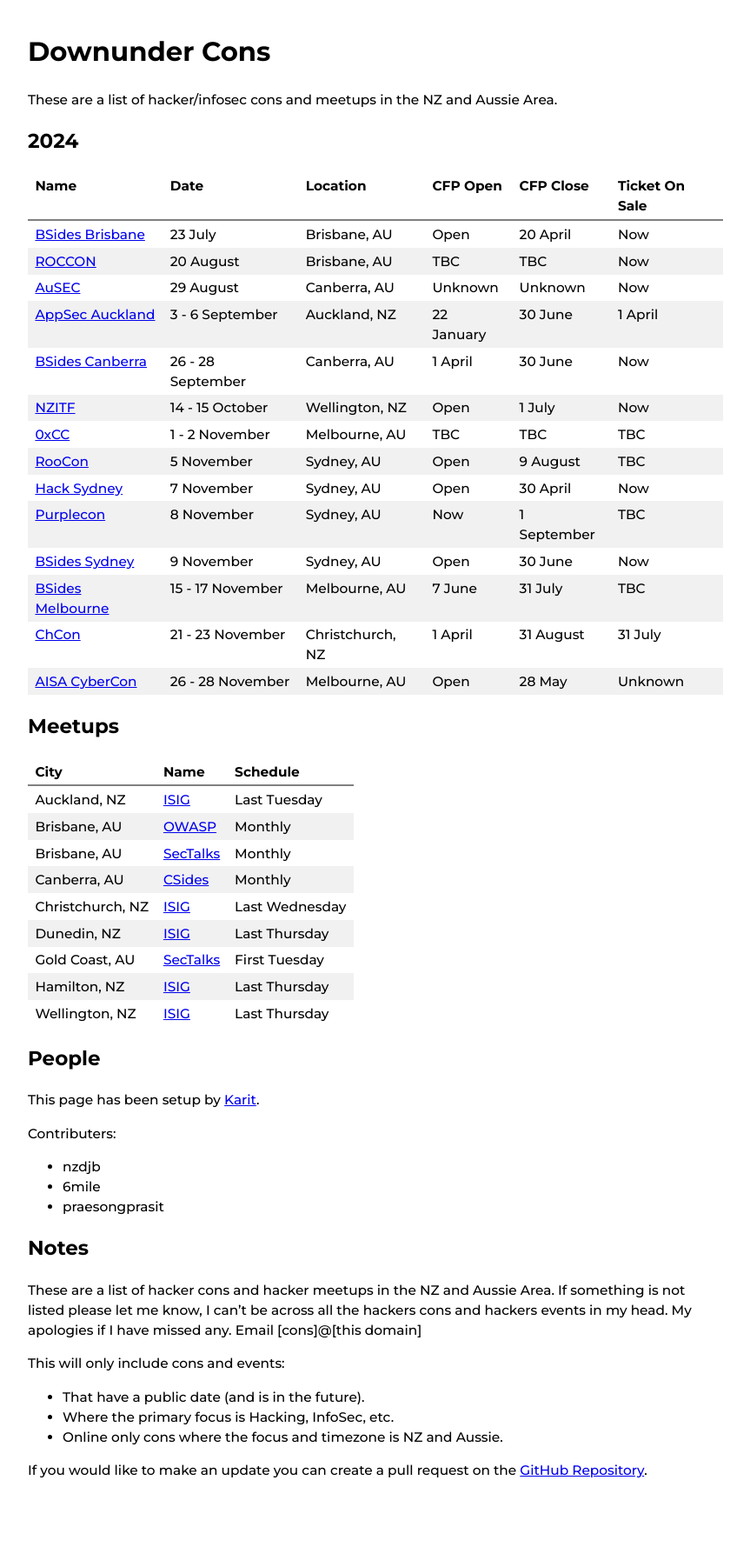
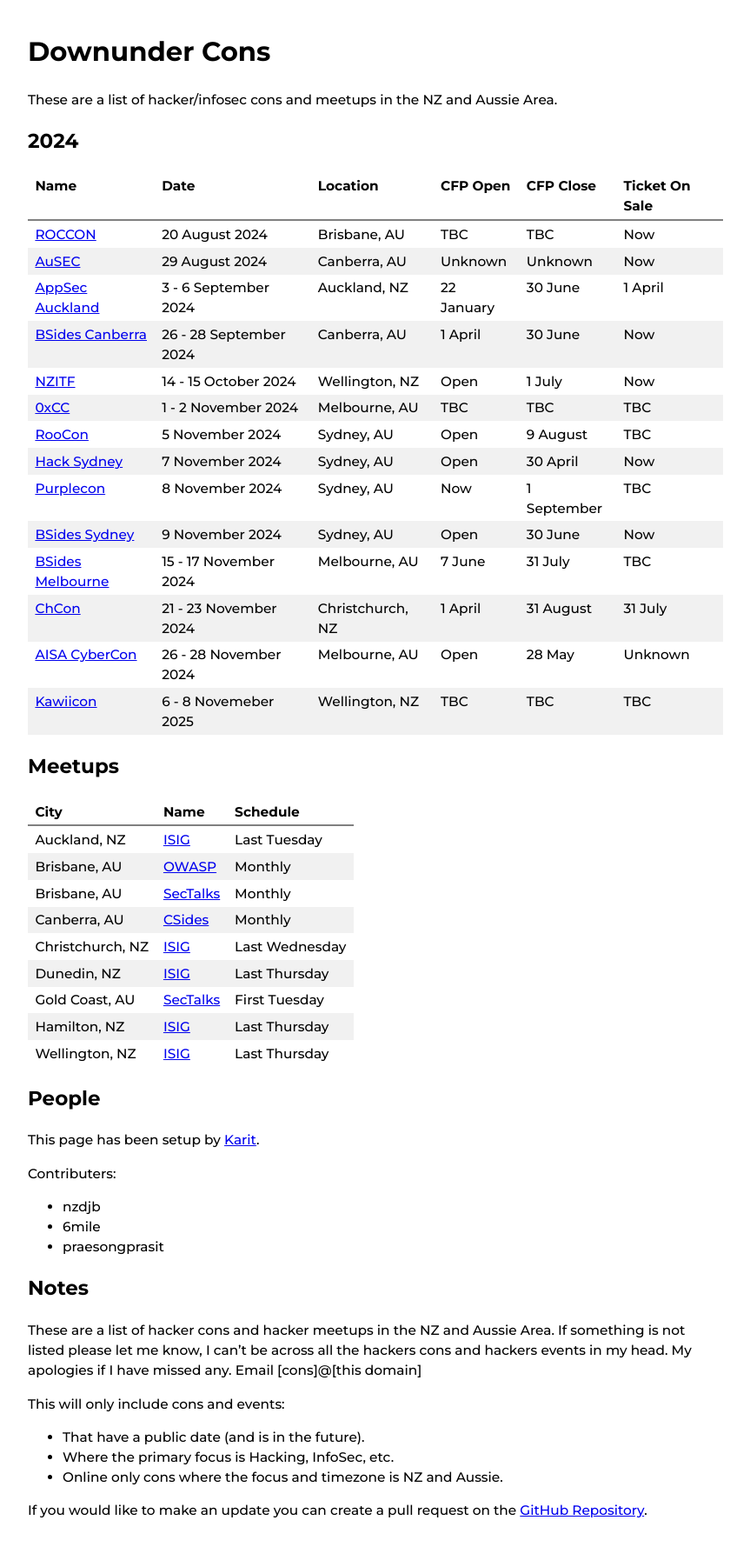
Before and after one commit to nzkarit/downundercons, a Jekyll site: the page built from index.markdown, in a window 1280 px wide. Shown: the whole page at 87% size, without its empty margins (208-1071 px from the left). Built offline with Jekyll 4.4.1, drawn with Linux system fonts in a browser that asks for light colours; before the commit the page ends 1733 px from its top, so only the background shows below that.

Commit message:
Update index.markdown

```diff
--- a/index.markdown
+++ b/index.markdown
@@ -9,20 +9,20 @@ These are a list of hacker/infosec cons and meetups in the NZ and Aussie Area.
 
 | Name | Date | Location | CFP Open | CFP Close | Ticket On Sale |
 | ---- | ---- | -------- | -------- | --------- | -------------- |
-| [BSides Brisbane](https://bsidesbrisbane.com/) | 23 July | Brisbane, AU | Open | 20 April | Now |
-| [ROCCON](https://www.realmsofcyber.com/) | 20 August | Brisbane, AU | TBC | TBC | Now |
-| [AuSEC](https://publicsectornetwork.com/event/australian-security-summit-ausec/) | 29 August | Canberra, AU | Unknown | Unknown | Now |
-| [AppSec Auckland](https://appsec.org.nz/conference/) | 3 - 6 September | Auckland, NZ | 22 January | 30 June | 1 April |
-| [BSides Canberra](https://www.bsidesau.com.au/) | 26 - 28 September | Canberra, AU | 1 April | 30 June | Now |
-| [NZITF](https://nzitf.org.nz/conference-details) | 14 - 15 October | Wellington, NZ | Open | 1 July | Now |
-| [0xCC](https://0xcc.sh/) | 1 - 2 November | Melbourne, AU | TBC | TBC | TBC |
-| [RooCon](https://x.com/RooCon_AU) | 5 November | Sydney, AU | Open | 9 August | TBC |
-| [Hack Sydney](https://www.hack.sydney/) | 7 November | Sydney, AU | Open | 30 April | Now |
-| [Purplecon](https://purplecon.org/) | 8 November | Sydney, AU | Now | 1 September | TBC |
-| [BSides Sydney](https://bsides.sydney) | 9 November | Sydney, AU | Open | 30 June | Now |
-| [BSides Melbourne](https://www.bsidesmelbourne.com/) | 15 - 17 November | Melbourne, AU | 7 June | 31 July | TBC |
-| [ChCon](https://2024.chcon.nz/) | 21 - 23 November | Christchurch, NZ | 1 April | 31 August | 31 July |
-| [AISA CyberCon](https://conference.aisa.org.au/QuickEventWebsitePortal/2024-australian-cyber-conference-melbourne/cfs-site) | 26 - 28 November | Melbourne, AU | Open | 28 May | Unknown |
+| [ROCCON](https://www.realmsofcyber.com/) | 20 August 2024 | Brisbane, AU | TBC | TBC | Now |
+| [AuSEC](https://publicsectornetwork.com/event/australian-security-summit-ausec/) | 29 August 2024 | Canberra, AU | Unknown | Unknown | Now |
+| [AppSec Auckland](https://appsec.org.nz/conference/) | 3 - 6 September 2024 | Auckland, NZ | 22 January | 30 June | 1 April |
+| [BSides Canberra](https://www.bsidesau.com.au/) | 26 - 28 September 2024 | Canberra, AU | 1 April | 30 June | Now |
+| [NZITF](https://nzitf.org.nz/conference-details) | 14 - 15 October 2024 | Wellington, NZ | Open | 1 July | Now |
+| [0xCC](https://0xcc.sh/) | 1 - 2 November 2024 | Melbourne, AU | TBC | TBC | TBC |
+| [RooCon](https://x.com/RooCon_AU) | 5 November 2024 | Sydney, AU | Open | 9 August | TBC |
+| [Hack Sydney](https://www.hack.sydney/) | 7 November 2024 | Sydney, AU | Open | 30 April | Now |
+| [Purplecon](https://purplecon.org/) | 8 November 2024 | Sydney, AU | Now | 1 September | TBC |
+| [BSides Sydney](https://bsides.sydney) | 9 November 2024 | Sydney, AU | Open | 30 June | Now |
+| [BSides Melbourne](https://www.bsidesmelbourne.com/) | 15 - 17 November 2024 | Melbourne, AU | 7 June | 31 July | TBC |
+| [ChCon](https://2024.chcon.nz/) | 21 - 23 November 2024 | Christchurch, NZ | 1 April | 31 August | 31 July |
+| [AISA CyberCon](https://conference.aisa.org.au/QuickEventWebsitePortal/2024-australian-cyber-conference-melbourne/cfs-site) | 26 - 28 November 2024 | Melbourne, AU | Open | 28 May | Unknown |
+| [Kawiicon](https://kawaiicon.org/) | 6 - 8 Novemeber 2025 | Wellington, NZ | TBC | TBC | TBC |
 
 ## Meetups
 
```
